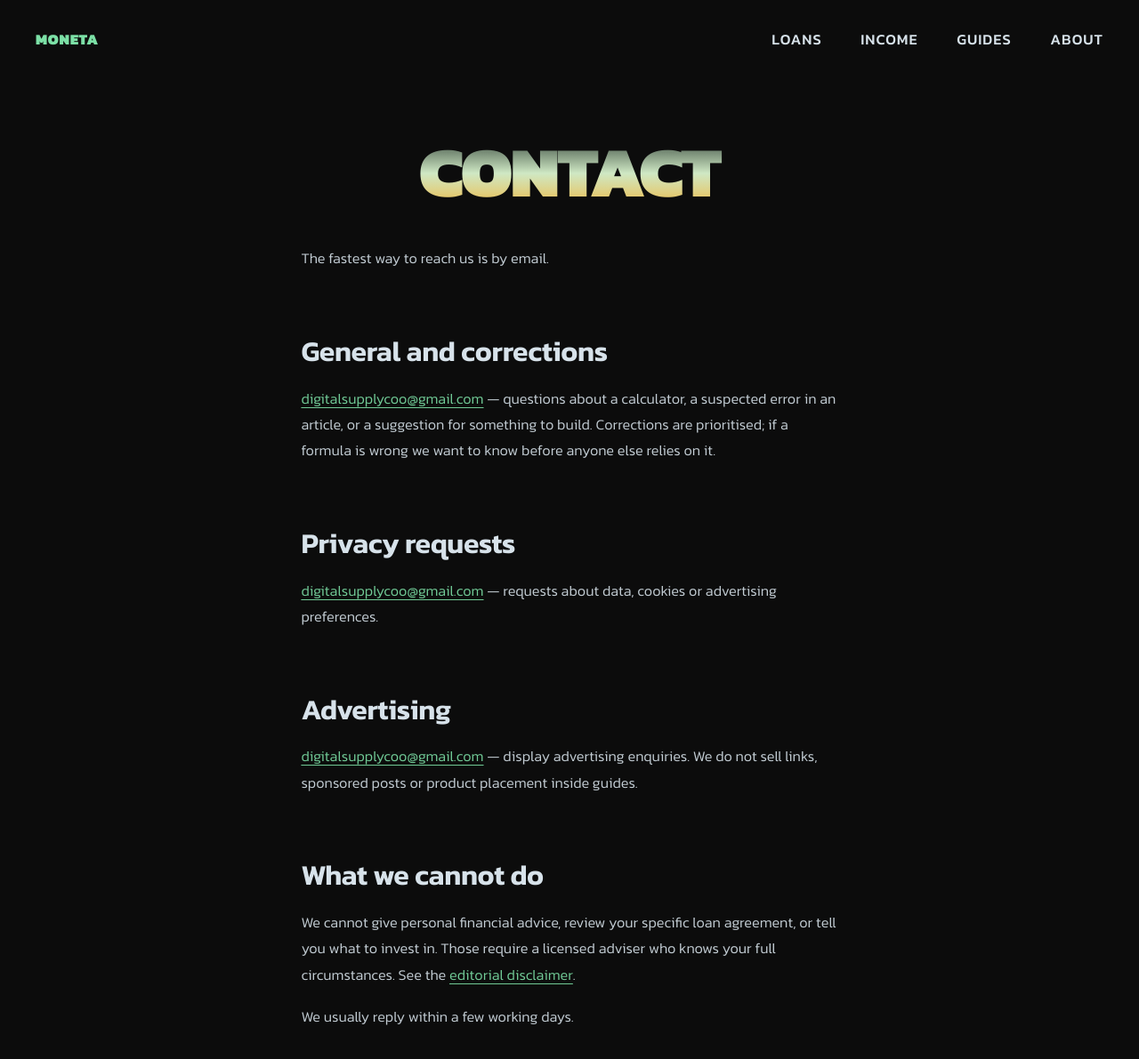
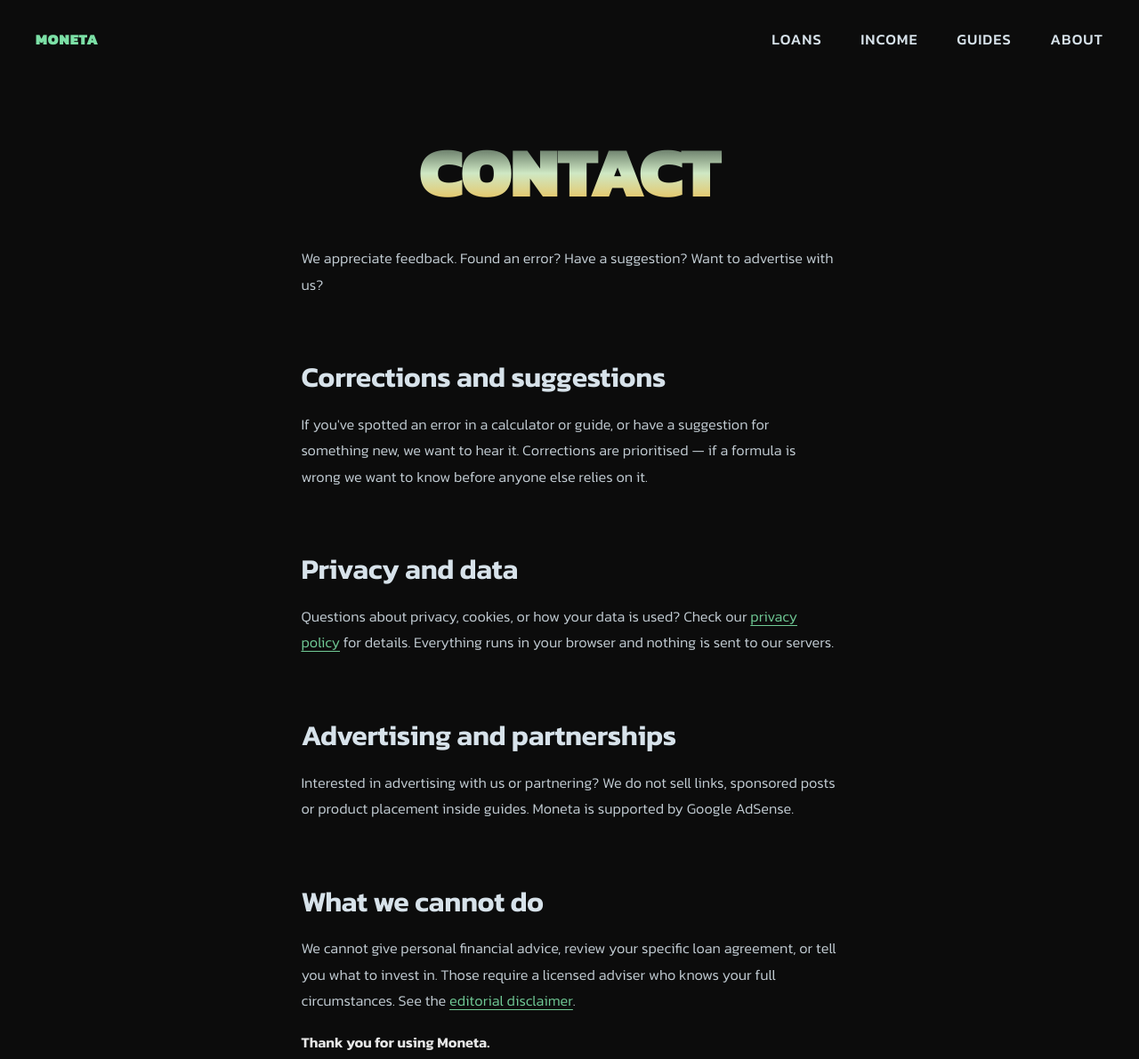
Before and after one commit to digitalsupplycoo-svg/monetaa, a plain HTML site: page contact.html in a window 1280 px wide. Shown: the top 1191 px of the page at 89% size. Drawn offline with Linux system fonts and the light colour scheme.

Commit message:
Remove personal email from contact, privacy, and terms pages

```diff
--- a/contact.html
+++ b/contact.html
@@ -38,22 +38,22 @@
   <h1 class="display hero-heading reveal" style="font-size:clamp(2.2rem,7vw,5rem)">Contact</h1>
 </header>
 <article class="article">
-<p>The fastest way to reach us is by email.</p>
-<h2>General and corrections</h2>
-<p><a href="mailto:digitalsupplycoo@gmail.com">digitalsupplycoo@gmail.com</a> — questions about a calculator, a
-suspected error in an article, or a suggestion for something to build. Corrections are prioritised;
-if a formula is wrong we want to know before anyone else relies on it.</p>
-<h2>Privacy requests</h2>
-<p><a href="mailto:digitalsupplycoo@gmail.com">digitalsupplycoo@gmail.com</a> — requests about data,
-cookies or advertising preferences.</p>
-<h2>Advertising</h2>
-<p><a href="mailto:digitalsupplycoo@gmail.com">digitalsupplycoo@gmail.com</a> — display advertising enquiries. We do
-not sell links, sponsored posts or product placement inside guides.</p>
+<p>We appreciate feedback. Found an error? Have a suggestion? Want to advertise with us?</p>
+<h2>Corrections and suggestions</h2>
+<p>If you've spotted an error in a calculator or guide, or have a suggestion for something new,
+we want to hear it. Corrections are prioritised — if a formula is wrong we want to know
+before anyone else relies on it.</p>
+<h2>Privacy and data</h2>
+<p>Questions about privacy, cookies, or how your data is used? Check our
+<a href="/privacy">privacy policy</a> for details. Everything runs in your browser and nothing is sent to our servers.</p>
+<h2>Advertising and partnerships</h2>
+<p>Interested in advertising with us or partnering? We do not sell links, sponsored posts or product
+placement inside guides. Moneta is supported by Google AdSense.</p>
 <h2>What we cannot do</h2>
 <p>We cannot give personal financial advice, review your specific loan agreement, or tell you what to
 invest in. Those require a licensed adviser who knows your full circumstances. See the
 <a href="/disclaimer">editorial disclaimer</a>.</p>
-<p>We usually reply within a few working days.</p>
+<p><strong>Thank you for using Moneta.</strong></p>
 </article>
 </main><footer class="footer">
 <div>
```
Also changed, not shown: privacy.html (+1 -1 lines), terms.html (+1 -1 lines), 1 other file.
